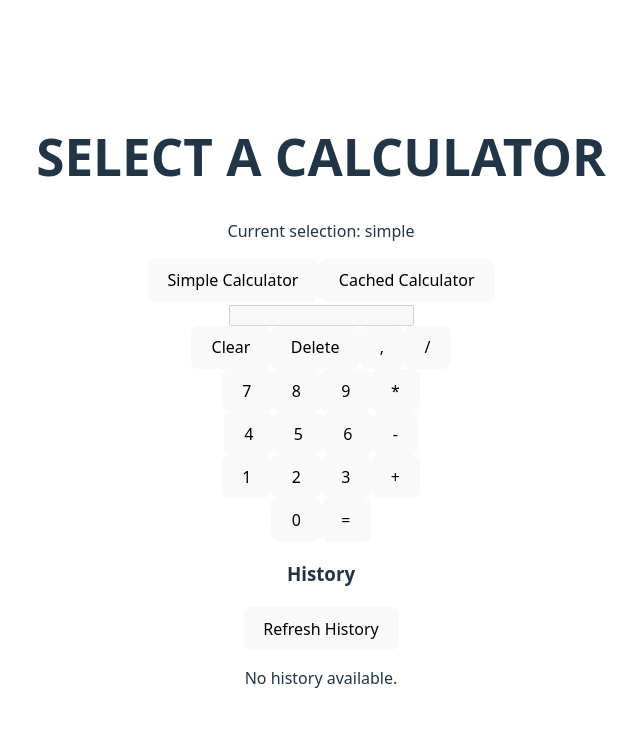
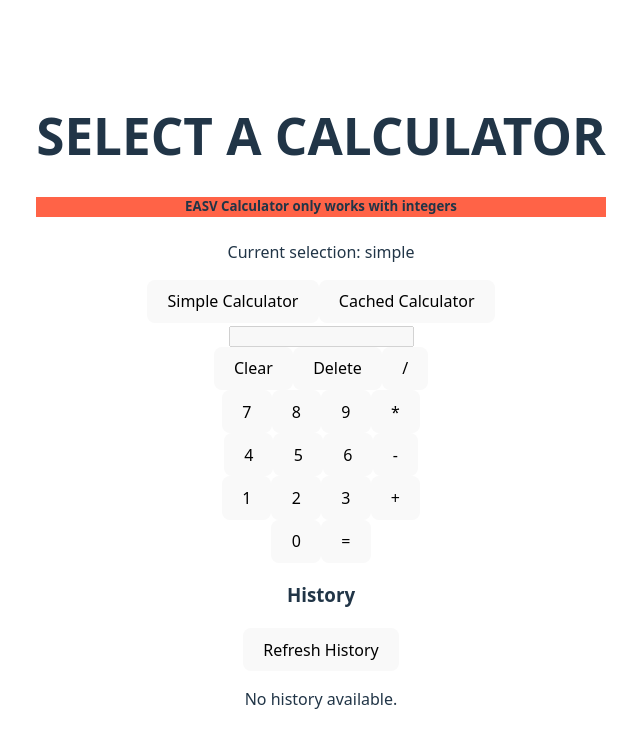
Before and after one commit to devopseasv2025/fullstack_calculator, a React (Vite) app in the folder FrontEnd/: page / in a window 1280 px wide. Shown: the top 748 px of the page, without its empty margins (319-959 px from the left). Built offline with nearby package versions, Linux system fonts and the light colour scheme.

Commit message:
fix(PATCH): Tried to fix compose, and changes to front-end.

```diff
--- a/FrontEnd/src/components/SelectCal.tsx
+++ b/FrontEnd/src/components/SelectCal.tsx
@@ -11,6 +11,7 @@ export default function SelectCal({ setCalType }: Readonly <SelectCalProps>) {
     return (
         <div>
             <h1>SELECT A CALCULATOR</h1>
+            <h5 style={{ backgroundColor: "tomato" }}> EASV Calculator only works with integers</h5>
             <p>Current selection: {calType}</p>
             <button data-testid={"buttonSimple"} onClick={() => setCalType("simple")}>Simple Calculator</button>
             <button data-testid={"buttonCached"} onClick={() => setCalType("cached")}>Cached Calculator</button>
--- a/FrontEnd/src/components/calculator/Calculator.tsx
+++ b/FrontEnd/src/components/calculator/Calculator.tsx
@@ -42,7 +42,6 @@ export function Calculator () {
             <div className={"button-row"}>
                 <CalButton text={"Clear"} onClick={handleClick} />
                 <CalButton text={"Delete"} onClick={handleClick} />
-                <CalButton text={","} onClick={handleClick} />
                 <CalButton text={"/"} onClick={handleClick} />
             </div>
             <div className={"button-row"}>
```
Also changed, not shown: 1 other file (tests, documents, lock files or other folders).
